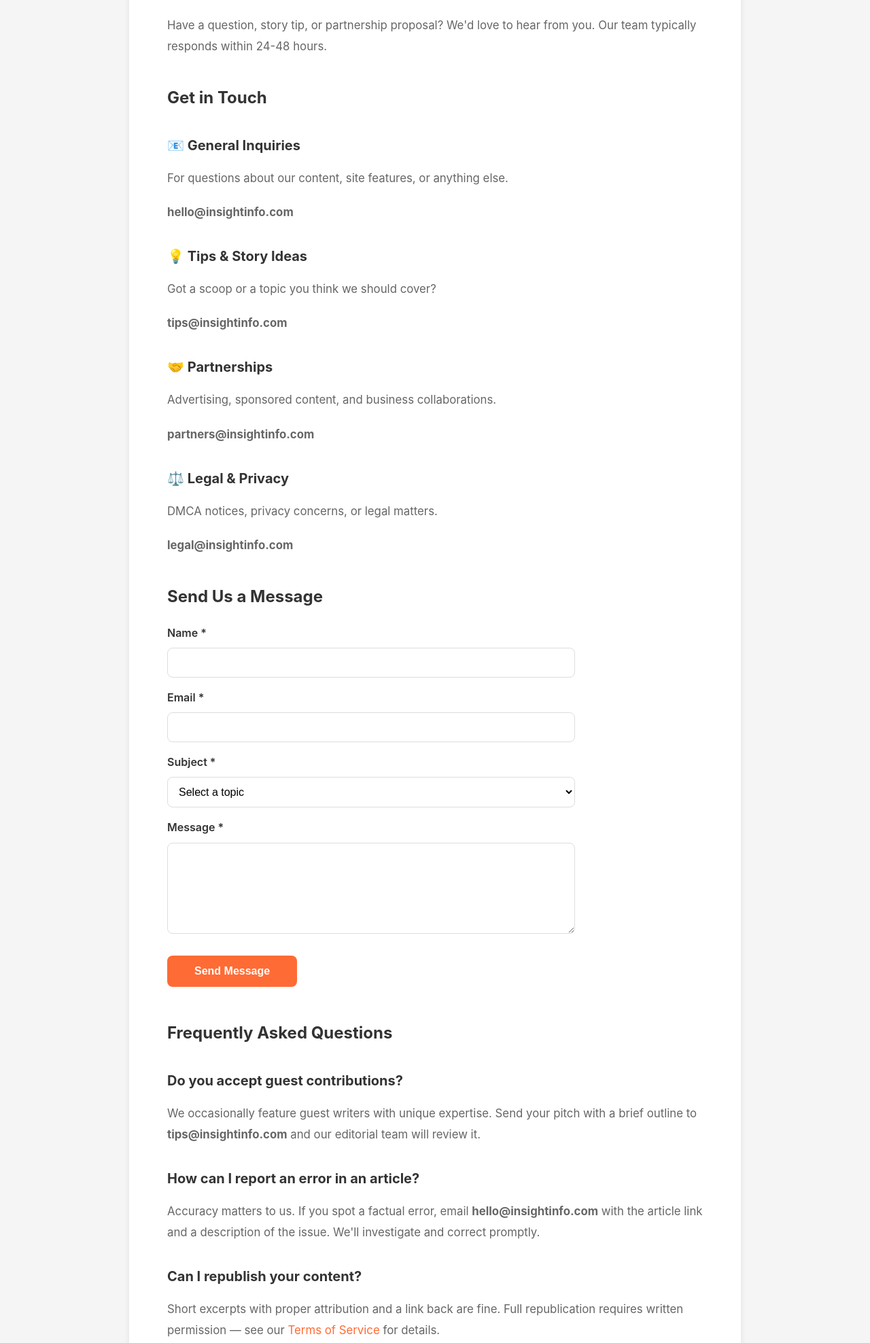
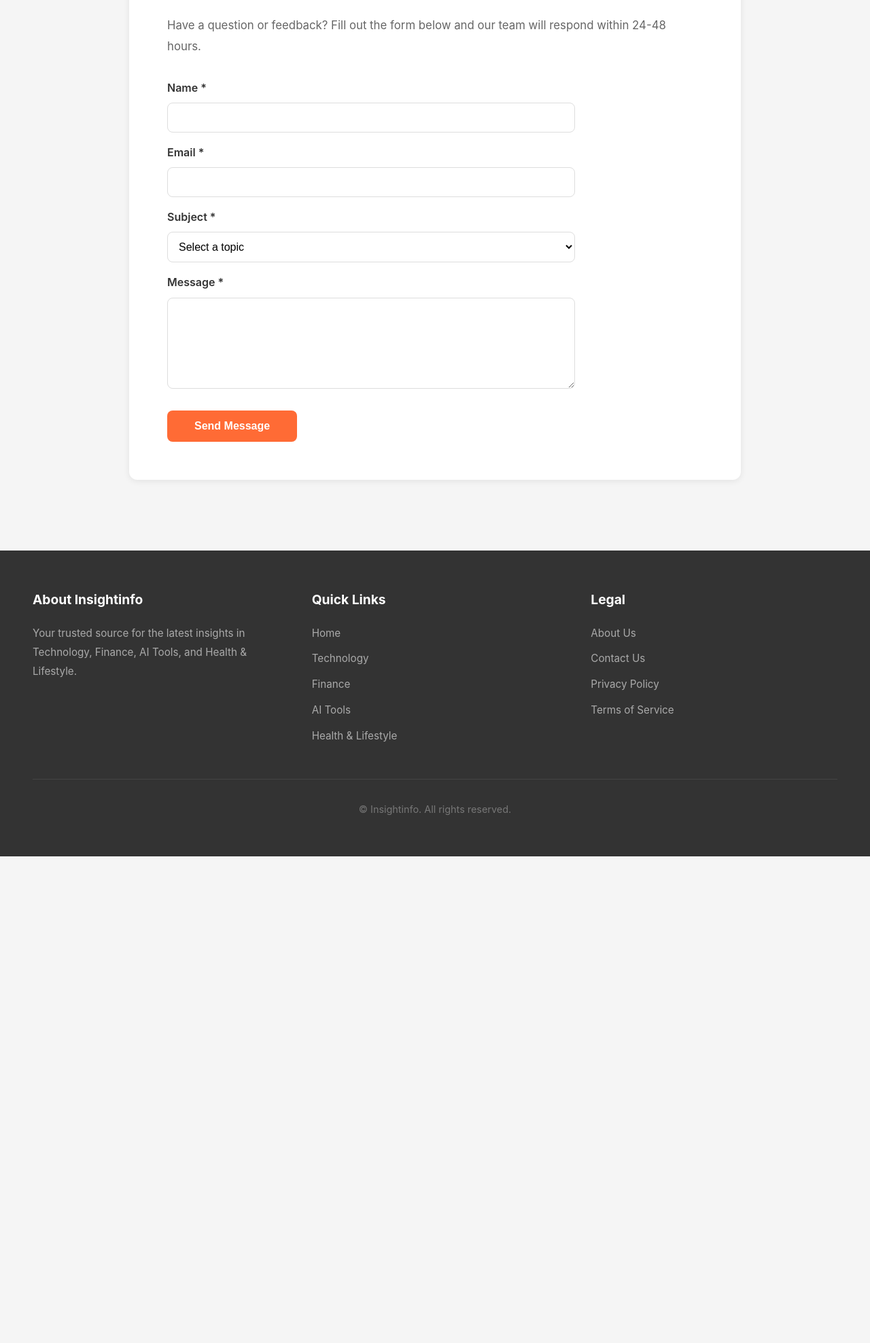
Before and after one commit to AIcloud26/insightinfo, a plain HTML site: page contact.html in a window 1280 px wide. Shown: the part 280-2256 px from the top of the page at 68% size. After the commit the page ends 1540 px from the top, so only its background shows below. Drawn offline with Linux system fonts and the light colour scheme.

Commit message:
Revise contact page and email submission logic
Updated the contact page description and modified the form submission process to open the user's email client with pre-filled information.

```diff
--- a/contact.html
+++ b/contact.html
@@ -3,7 +3,7 @@
 <head>
     <meta charset="UTF-8">
     <meta name="viewport" content="width=device-width, initial-scale=1.0">
-    <meta name="description" content="Contact Insightinfo - Get in touch with our team for questions, tips, partnerships, or feedback.">
+    <meta name="description" content="Contact Insightinfo - Send us a message and we'll get back to you within 24-48 hours.">
     <title>Contact Us - Insightinfo</title>
     <link rel="stylesheet" href="style.css">
     <script src="config-loader.js"></script>
@@ -39,35 +39,9 @@
     <main class="container">
         <div class="static-content">
             <h1>Contact Us</h1>
-            <p class="lead">Have a question, story tip, or partnership proposal? We'd love to hear from you. Our team typically responds within 24-48 hours.</p>
+            <p class="lead">Have a question or feedback? Fill out the form below and our team will respond within 24-48 hours.</p>
 
-            <h2>Get in Touch</h2>
-
-            <div class="values-grid">
-                <div class="value-item">
-                    <h3>📧 General Inquiries</h3>
-                    <p>For questions about our content, site features, or anything else.</p>
-                    <p><strong>hello@insightinfo.com</strong></p>
-                </div>
-                <div class="value-item">
-                    <h3>💡 Tips & Story Ideas</h3>
-                    <p>Got a scoop or a topic you think we should cover?</p>
-                    <p><strong>tips@insightinfo.com</strong></p>
-                </div>
-                <div class="value-item">
-                    <h3>🤝 Partnerships</h3>
-                    <p>Advertising, sponsored content, and business collaborations.</p>
-                    <p><strong>partners@insightinfo.com</strong></p>
-                </div>
-                <div class="value-item">
-                    <h3>⚖️ Legal & Privacy</h3>
-                    <p>DMCA notices, privacy concerns, or legal matters.</p>
-                    <p><strong>legal@insightinfo.com</strong></p>
-                </div>
-            </div>
-
-            <h2>Send Us a Message</h2>
-            <form id="contactForm" onsubmit="handleSubmit(event)" style="max-width: 600px;">
+            <form id="contactForm" style="max-width: 600px; margin-top: 2rem;">
                 <div style="margin-bottom: 1rem;">
                     <label for="name" style="display: block; margin-bottom: 0.5rem; font-weight: 600;">Name *</label>
                     <input type="text" id="name" name="name" required style="width: 100%; padding: 0.75rem; border: 1px solid #ddd; border-radius: 8px; font-size: 1rem; box-sizing: border-box;">
@@ -81,10 +55,9 @@
                     <select id="subject" name="subject" required style="width: 100%; padding: 0.75rem; border: 1px solid #ddd; border-radius: 8px; font-size: 1rem; box-sizing: border-box; background: white;">
                         <option value="">Select a topic</option>
                         <option value="general">General Inquiry</option>
-                        <option value="tip">Story Tip / Idea</option>
-                        <option value="partnership">Partnership Opportunity</option>
-                        <option value="feedback">Content Feedback</option>
-                        <option value="legal">Legal / Privacy</option>
+                        <option value="tip">Story Tip</option>
+                        <option value="partnership">Partnership</option>
+                        <option value="feedback">Feedback</option>
                         <option value="other">Other</option>
                     </select>
                 </div>
@@ -92,23 +65,9 @@
                     <label for="message" style="display: block; margin-bottom: 0.5rem; font-weight: 600;">Message *</label>
                     <textarea id="message" name="message" rows="6" required style="width: 100%; padding: 0.75rem; border: 1px solid #ddd; border-radius: 8px; font-size: 1rem; box-sizing: border-box; resize: vertical;"></textarea>
                 </div>
-                <button type="submit" style="background: var(--accent-color, #ff6b35); color: white; border: none; padding: 0.875rem 2.5rem; border-radius: 8px; font-size: 1rem; font-weight: 600; cursor: pointer; transition: opacity 0.2s;">Send Message</button>
+                <button type="submit" id="submitBtn" style="background: var(--accent-color, #ff6b35); color: white; border: none; padding: 0.875rem 2.5rem; border-radius: 8px; font-size: 1rem; font-weight: 600; cursor: pointer;">Send Message</button>
                 <p id="formStatus" style="margin-top: 1rem; display: none;"></p>
             </form>
-
-            <h2 style="margin-top: 3rem;">Frequently Asked Questions</h2>
-            <div style="margin-bottom: 1.5rem;">
-                <h3>Do you accept guest contributions?</h3>
-                <p>We occasionally feature guest writers with unique expertise. Send your pitch with a brief outline to <strong>tips@insightinfo.com</strong> and our editorial team will review it.</p>
-            </div>
-            <div style="margin-bottom: 1.5rem;">
-                <h3>How can I report an error in an article?</h3>
-                <p>Accuracy matters to us. If you spot a factual error, email <strong>hello@insightinfo.com</strong> with the article link and a description of the issue. We'll investigate and correct promptly.</p>
-            </div>
-            <div style="margin-bottom: 1.5rem;">
-                <h3>Can I republish your content?</h3>
-                <p>Short excerpts with proper attribution and a link back are fine. Full republication requires written permission — see our <a href="terms.html">Terms of Service</a> for details.</p>
-            </div>
         </div>
     </main>
 
@@ -156,17 +115,31 @@
             if (btn) btn.classList.toggle('visible', window.pageYOffset > 300);
         });
 
-        function handleSubmit(e) {
+        var contactForm = document.getElementById('contactForm');
+        contactForm.addEventListener('submit', function(e) {
             e.preventDefault();
+            var name = document.getElementById('name').value.trim();
+            var email = document.getElementById('email').value.trim();
+            var subject = document.getElementById('subject').value;
+            var message = document.getElementById('message').value.trim();
+
+            if (!name || !email || !subject || !message) return;
+
+            var mailSubject = '[Contact] ' + subject + ' - ' + name;
+            var mailBody = 'Name: ' + name + '\nEmail: ' + email + '\nSubject: ' + subject + '\n\n' + message;
+            var mailtoUrl = 'mailto:support@insightinfo.com?subject=' + encodeURIComponent(mailSubject) + '&body=' + encodeURIComponent(mailBody);
+
+            window.location.href = mailtoUrl;
+
             var status = document.getElementById('formStatus');
             status.style.display = 'block';
             status.style.color = '#155724';
             status.style.background = '#d4edda';
             status.style.padding = '0.75rem 1rem';
             status.style.borderRadius = '8px';
-            status.textContent = '✓ Message received! Thank you for reaching out. We\'ll get back to you within 24-48 hours.';
-            document.getElementById('contactForm').reset();
-        }
+            status.textContent = '✓ Your email client has been opened. If it didn\'t open, send your message to support@insightinfo.com';
+            contactForm.reset();
+        });
 
         document.addEventListener('DOMContentLoaded', function() {
             loadSiteConfig(function(config) {
```
